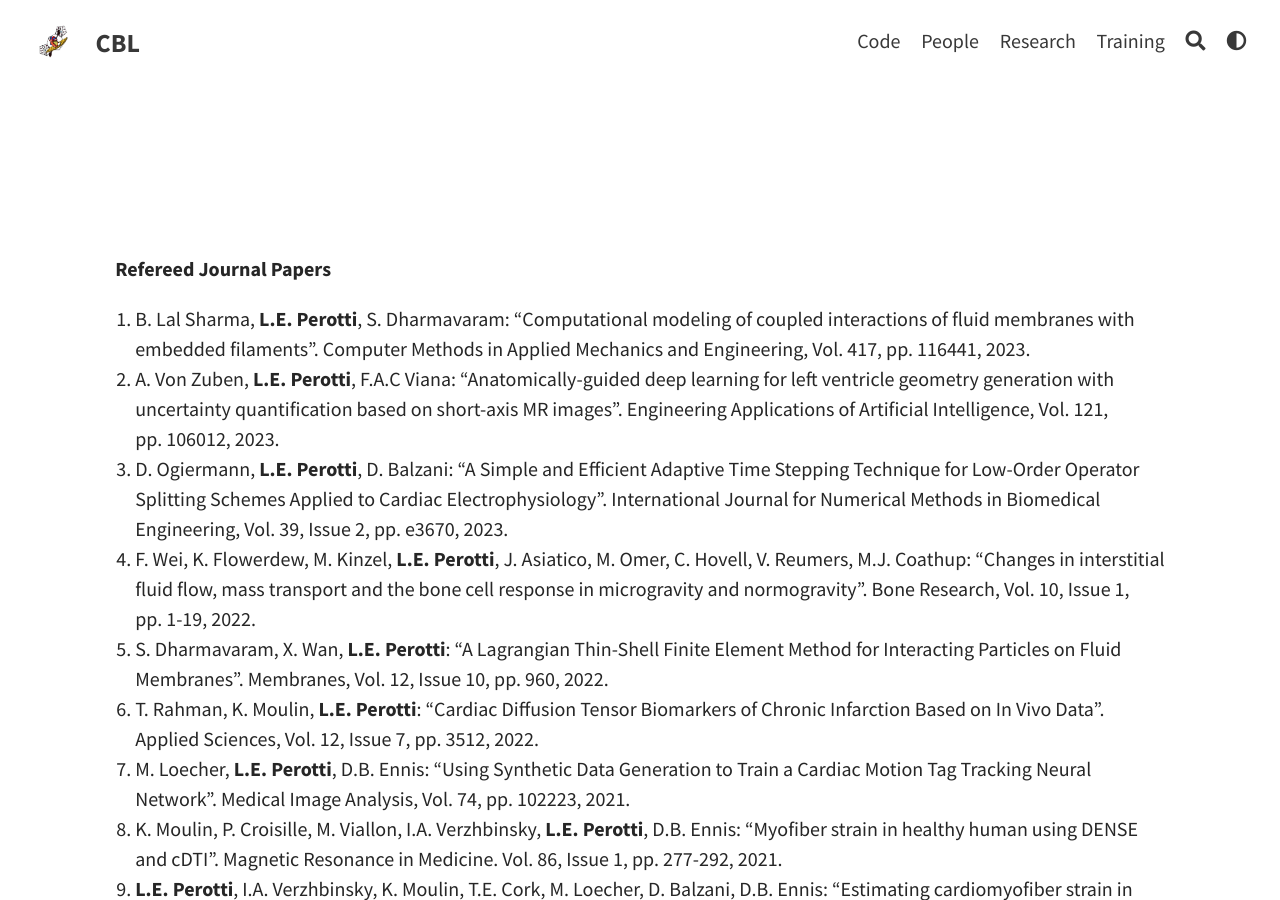
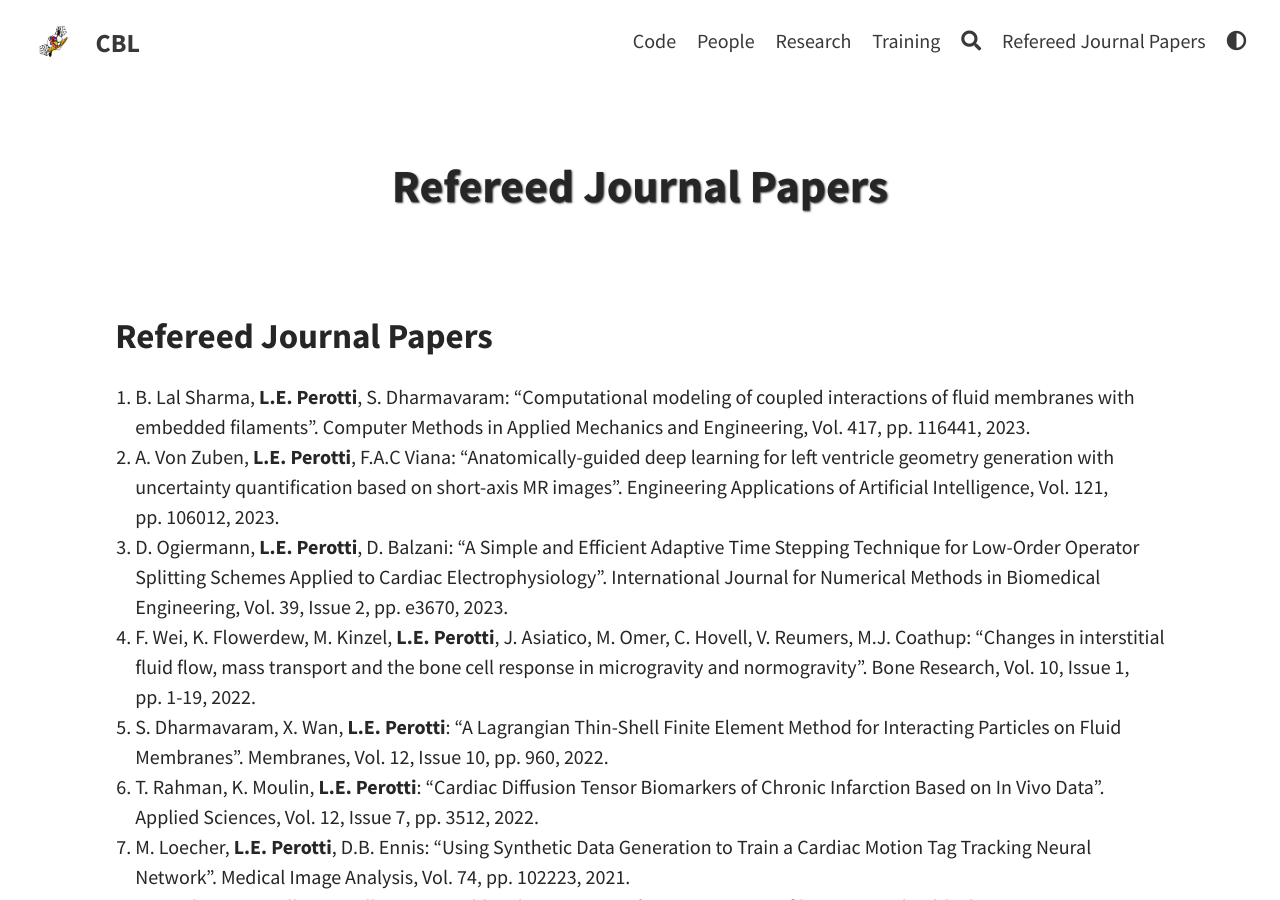
Before and after one commit to CBL-UCF/CBL-UCF.github.io, a Jekyll site: the page built from pages/Publications.md, in a window 1280 px wide and 900 px high. Built offline with Jekyll 4.4.1, drawn with Linux system fonts in a browser that asks for light colours; our own code applies the rules of GitHub Pages for plain Markdown files; a script that is not in the unit is left out.

Commit message:
Update Publications.md

```diff
--- a/pages/Publications.md
+++ b/pages/Publications.md
@@ -1,4 +1,4 @@
-**Refereed Journal Papers**
+## **Refereed Journal Papers**
 
 1.  B. Lal Sharma, **L.E. Perotti**, S. Dharmavaram: "Computational
     modeling of coupled interactions of fluid membranes with embedded
@@ -145,7 +145,7 @@
     reactions". American Concrete Institute, Materials Journal, Vol.
     103, No. 3, pp. 194-202, May-June 2006.
 
-**Refereed Publications in Conference Proceedings**
+## **Refereed Publications in Conference Proceedings**
 
 1.  A. Von Zuben, E. Whitt, F.A.C.
     Viana, **L.E. Perotti**: "Long Axis Cardiac MRI Segmentation Using
```
